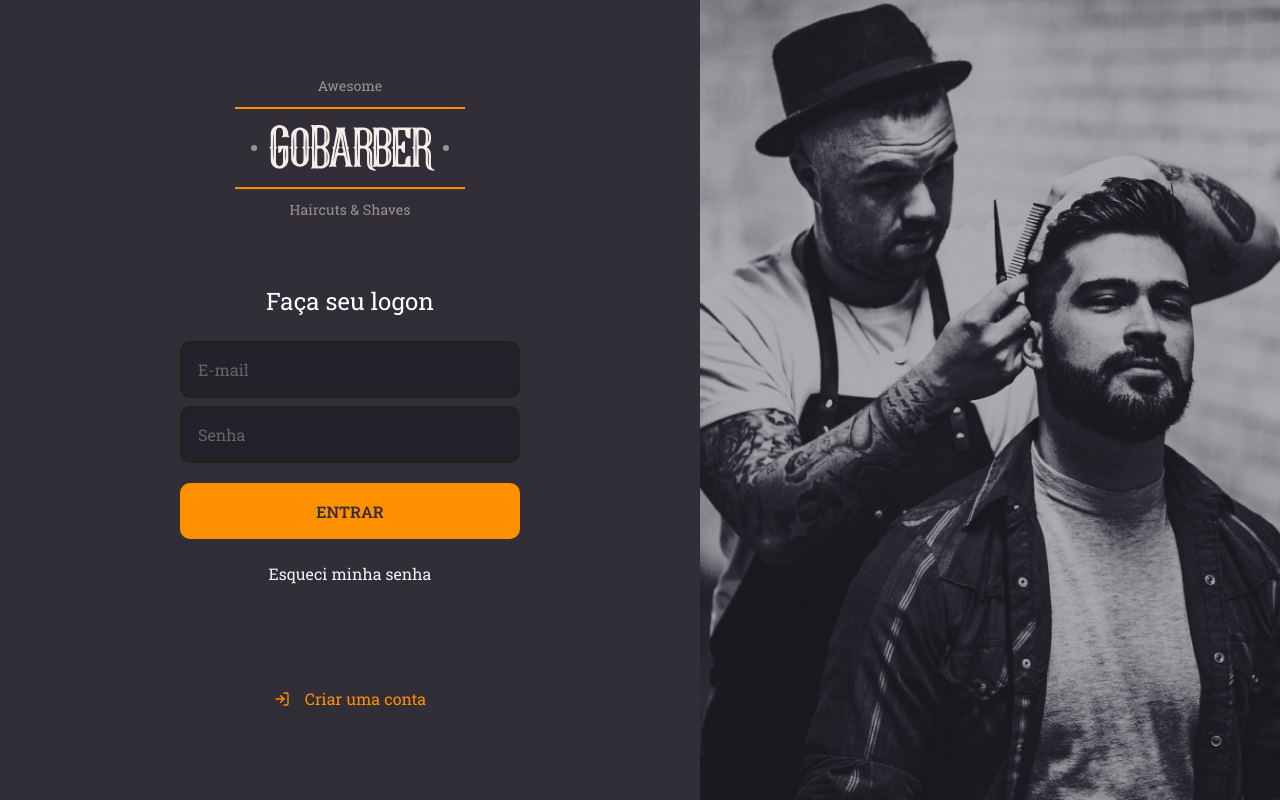
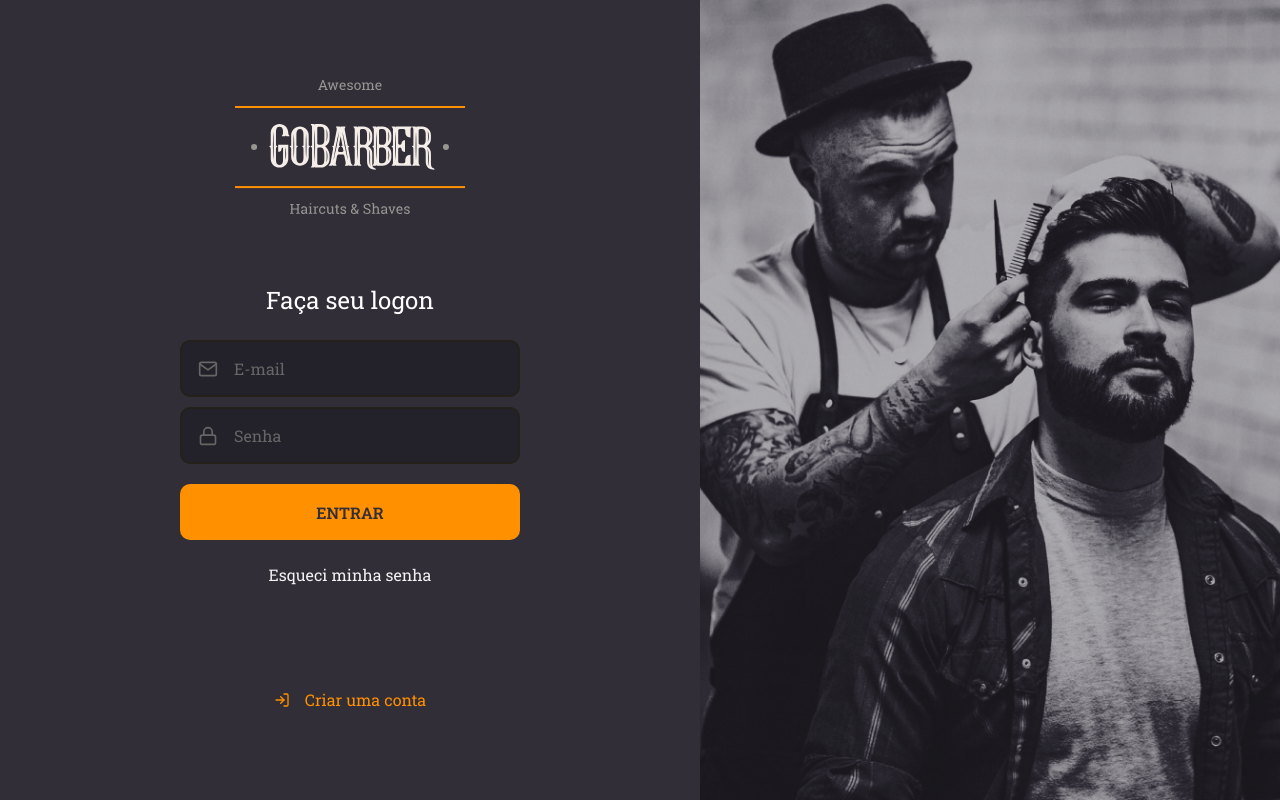
Before and after one commit to youssef-md/gobarber, a React (Create React App) app in the folder frontend/: page / in a window 1280 px wide. Built offline with nearby package versions, Linux system fonts and the light colour scheme; the HTML template or start-up script is replaced by a standard one.

Commit message:
Create Input and Button reusable typed components and refactor SignIn

```diff
--- /dev/null
+++ b/frontend/src/components/Button/index.tsx
@@ -0,0 +1,12 @@
+import React, { ButtonHTMLAttributes } from 'react';
+import { Container } from './styles';
+
+type ButtonProps = ButtonHTMLAttributes<HTMLButtonElement>;
+
+const Button: React.FC<ButtonProps> = ({ children, ...rest }) => (
+  <Container type="button" {...rest}>
+    {children}
+  </Container>
+);
+
+export default Button;
--- /dev/null
+++ b/frontend/src/components/Button/styles.ts
@@ -0,0 +1,20 @@
+import styled from 'styled-components';
+import { shade } from 'polished';
+
+export const Container = styled.button`
+  background: #ff9000;
+  border-radius: 10px;
+  border: 0;
+  padding: 0 16px;
+  height: 56px;
+  width: 100%;
+  color: #312e38;
+  font-weight: bold;
+  text-transform: uppercase;
+  margin-top: 20px;
+  transition: background-color 0.2s;
+
+  &:hover {
+    background: ${shade(0.2, '#ff9000')};
+  }
+`;
--- /dev/null
+++ b/frontend/src/components/Input/index.tsx
@@ -0,0 +1,18 @@
+import React, { InputHTMLAttributes } from 'react';
+import { IconBaseProps } from 'react-icons';
+
+import { Container } from './styles';
+
+interface InputProps extends InputHTMLAttributes<HTMLInputElement> {
+  name: string;
+  icon?: React.ComponentType<IconBaseProps>;
+}
+
+const Input: React.FC<InputProps> = ({ icon: Icon, ...rest }) => (
+  <Container>
+    {Icon && <Icon size={20} />}
+    <input {...rest} />
+  </Container>
+);
+
+export default Input;
--- /dev/null
+++ b/frontend/src/components/Input/styles.ts
@@ -0,0 +1,35 @@
+import styled from 'styled-components';
+
+export const Container = styled.div`
+  background: #232129;
+  border-radius: 10px;
+  border: 2px solid #232119;
+  padding: 16px;
+  width: 100%;
+  color: #666;
+  display: flex;
+  align-items: center;
+
+  & + div {
+    margin-top: 10px;
+  }
+
+  input {
+    background: transparent;
+    flex: 1;
+    border: 0;
+    color: #f2f2f2;
+
+    &::placeholder {
+      color: #666;
+    }
+
+    & + input {
+      margin-top: 8px;
+    }
+  }
+
+  svg {
+    margin-right: 16px;
+  }
+`;
--- a/frontend/src/pages/SignIn/index.tsx
+++ b/frontend/src/pages/SignIn/index.tsx
@@ -1,9 +1,12 @@
 import React from 'react';
 
-import { FiLogIn } from 'react-icons/fi';
+import { FiLogIn, FiMail, FiLock } from 'react-icons/fi';
 
 import { Container, Content, Background } from './styles';
 import logo from '../../assets/logo.svg';
+
+import Input from '../../components/Input';
+import Button from '../../components/Button';
 
 const SignIn: React.FC = () => (
   <Container>
@@ -12,9 +15,15 @@
 
       <form>
         <h2>Faça seu logon</h2>
-        <input placeholder="E-mail" />
-        <input type="password" placeholder="Senha" />
-        <button type="submit">Entrar</button>
+        <Input icon={FiMail} name="email" placeholder="E-mail" />
+        <Input
+          icon={FiLock}
+          name="password"
+          type="password"
+          placeholder="Senha"
+        />
+
+        <Button type="submit">Entrar</Button>
 
         <a href="forgot">Esqueci minha senha</a>
       </form>
--- a/frontend/src/pages/SignIn/styles.ts
+++ b/frontend/src/pages/SignIn/styles.ts
@@ -26,41 +26,6 @@
     text-align: center;
     h2 {
       margin-bottom: 24px;
-    }
-
-    input {
-      background: #232129;
-      border-radius: 10px;
-      border: 2px solid #232119;
-      padding: 16px;
-      width: 100%;
-      color: #f2f2f2;
-
-      &::placeholder {
-        color: #666;
-      }
-
-      & + input {
-        margin-top: 8px;
-      }
-    }
-
-    button {
-      background: #ff9000;
-      border-radius: 10px;
-      border: 0;
-      padding: 0 16px;
-      height: 56px;
-      width: 100%;
-      color: #312e38;
-      font-weight: bold;
-      text-transform: uppercase;
-      margin-top: 20px;
-      transition: background-color 0.2s;
-
-      &:hover {
-        background: ${shade(0.2, '#ff9000')};
-      }
     }
 
     a {
```
Also changed, not shown: frontend/.eslintrc.json.
